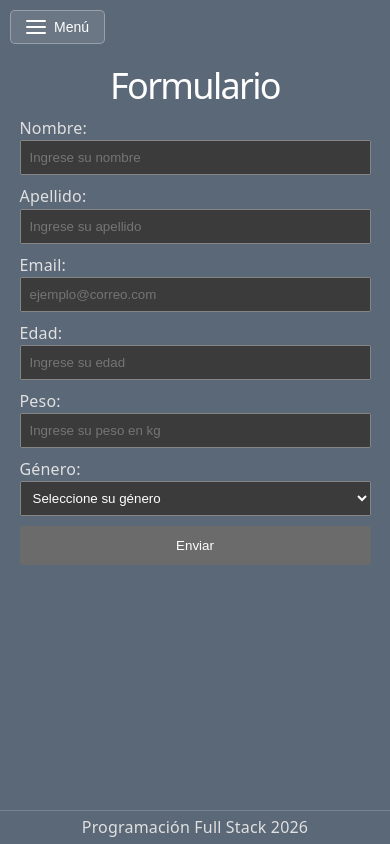
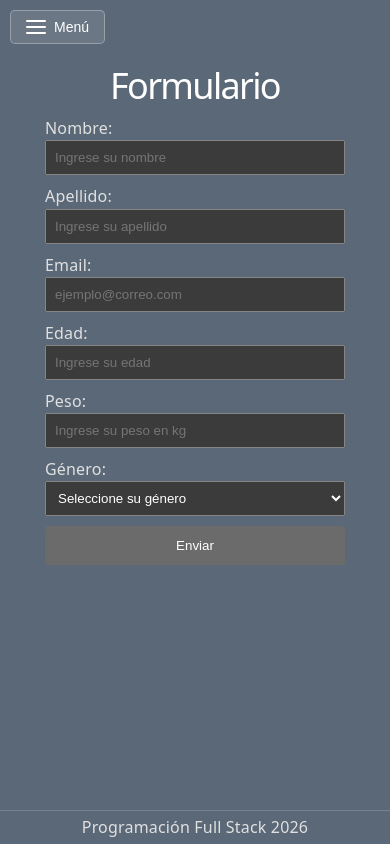
Before and after one commit to yeiferrincon/reactpasos, a React (Vite) app: page /formulario in a window 390 px wide. Built offline with nearby package versions, Linux system fonts and the light colour scheme.

Commit message:
ajuste de formulario responsive

```diff
--- a/src/pages/Formulario.css
+++ b/src/pages/Formulario.css
@@ -42,7 +42,8 @@
 @media (max-width: 480px) {
   .formulario {
     width: 90%;
-    padding: 0 15px;
+    max-width: 300px;
+    padding: 0 5%;
     margin: 20px auto;
   }
 }
```
